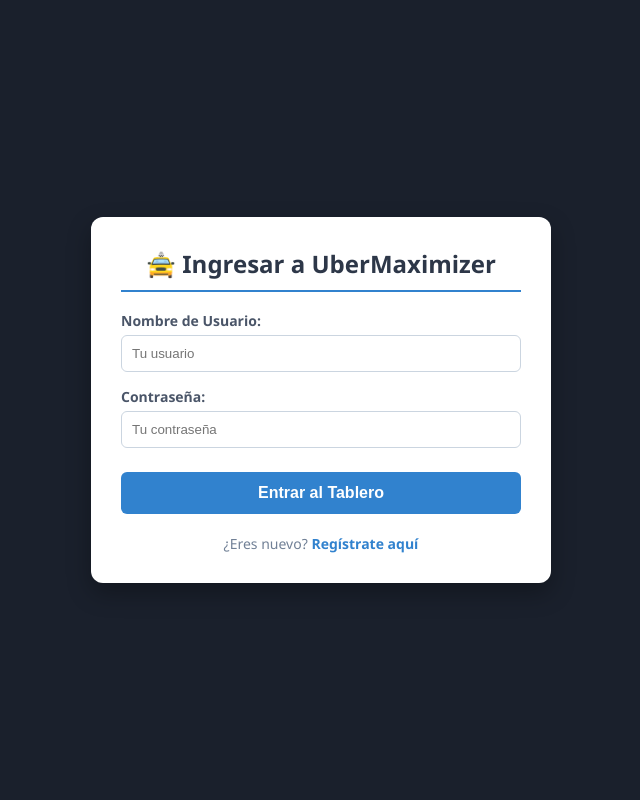
After one commit to malkavianikkaku-gif/uber-maximizer, a Django app: page /login/ in a window 1280 px wide. The commit adds this page. Shown: the whole page, without its empty margins (319-959 px from the left). Run offline with Django 5.2, Linux system fonts and the light colour scheme.

Commit message:
Feat: Sistema completo de autenticación (Login/Logout) con sesiones seguras y protección de rutas

```diff
--- a/core/views/__init__.py
+++ b/core/views/__init__.py
@@ -1,3 +1,4 @@
 from .view_dashboard import dashboard_view
 from .view_historial import historial_view
 from .view_registro import registro_view
+from .view_auth import login_view, logout_view
--- /dev/null
+++ b/core/views/view_auth.py
@@ -0,0 +1,23 @@
+from django.shortcuts import render, redirect
+from django.contrib.auth import authenticate, login, logout
+
+def login_view(request):
+    if request.method == "POST":
+        usuario_txt = request.POST.get("username")
+        contra_txt = request.POST.get("password")
+
+        # Validamos las credenciales contra PostgreSQL de forma segura
+        user = authenticate(request, username=usuario_txt, password=contra_txt)
+
+        if user is not None:
+            login(request, user)
+            return redirect("dashboard")
+        else:
+            # Si fallan los datos, recargamos con la alerta de error
+            return render(request, "login.html", {"error": True})
+
+    return render(request, "login.html")
+
+def logout_view(request):
+    logout(request)
+    return redirect("login")
--- a/templates/dashboard.html
+++ b/templates/dashboard.html
@@ -110,6 +110,10 @@
 
             <a href="{% url 'historial' %}" style="background-color: #3182ce; color: white; font-size: 13px; padding: 8px 14px; text-decoration: none; font-weight: bold; border-radius: 6px; text-align: center; height: auto; line-height: normal;">
                 🗄️ Ver Historial
+            </a>
+            <!-- Botón de Cierre de Sesión -->
+            <a href="{% url 'logout' %}" style="background-color: #e53e3e; color: white; font-size: 13px; padding: 8px 14px; text-decoration: none; font-weight: bold; border-radius: 6px; text-align: center;">
+                🚪 Cerrar Sesión
             </a>
 
             <!-- Formulario del Botón Discreto de Cierre -->
--- /dev/null
+++ b/templates/login.html
@@ -0,0 +1,44 @@
+<!DOCTYPE html>
+<html lang="es">
+<head>
+    <meta charset="UTF-8">
+    <meta name="viewport" content="width=device-width, initial-scale=1.0">
+    <title>Iniciar Sesión - UberMaximizer</title>
+    <style>
+        body { font-family: 'Segoe UI', Arial, sans-serif; background-color: #1a202c; display: flex; justify-content: center; align-items: center; min-height: 100vh; margin: 0; padding: 20px; box-sizing: border-box; }
+        .login-box { background: white; padding: 30px; border-radius: 12px; box-shadow: 0 10px 25px rgba(0,0,0,0.3); width: 100%; max-width: 400px; }
+        h2 { margin-top: 0; color: #2d3748; text-align: center; border-bottom: 2px solid #3182ce; padding-bottom: 10px; }
+        label { font-weight: 600; color: #4a5568; font-size: 14px; display: block; margin-top: 15px; }
+        input { width: 100%; padding: 10px; margin-top: 5px; border: 1px solid #cbd5e0; border-radius: 6px; box-sizing: border-box; }
+        button { width: 100%; background-color: #3182ce; color: white; border: none; padding: 12px; border-radius: 6px; font-weight: bold; font-size: 16px; cursor: pointer; margin-top: 24px; transition: background 0.2s; }
+        button:hover { background-color: #2b6cb0; }
+        .error-msg { background-color: #fed7d7; color: #742a2a; padding: 10px; border-radius: 6px; font-size: 13px; margin-top: 15px; text-align: center; font-weight: 500; }
+        .footer-link { text-align: center; margin-top: 20px; font-size: 14px; color: #718096; }
+        .footer-link a { color: #3182ce; text-decoration: none; font-weight: bold; }
+    </style>
+</head>
+<body>
+    <div class="login-box">
+        <h2>🚖 Ingresar a UberMaximizer</h2>
+
+        {% if error %}
+            <div class="error-msg">❌ Usuario o contraseña incorrectos. Intenta de nuevo.</div>
+        {% endif %}
+
+        <form method="POST">
+            {% csrf_token %}
+            <label>Nombre de Usuario:</label>
+            <input type="text" name="username" placeholder="Tu usuario" required>
+
+            <label>Contraseña:</label>
+            <input type="password" name="password" placeholder="Tu contraseña" required>
+
+            <button type="submit">Entrar al Tablero</button>
+        </form>
+
+        <div class="footer-link">
+            ¿Eres nuevo? <a href="{% url 'registro' %}">Regístrate aquí</a>
+        </div>
+    </div>
+</body>
+</html>
--- a/uber_maximizer_project/urls.py
+++ b/uber_maximizer_project/urls.py
@@ -19,10 +19,13 @@ from django.urls import path
 from core.views.view_dashboard import dashboard_view  # <-- Importamos tu nueva vista del tablero
 from core.views.view_historial import historial_view
 from core.views.view_registro import registro_view  # <-- Importamos tu nueva vista de registro
+from core.views.view_auth import login_view, logout_view  # <-- Importamos tu nueva vista de autenticación
 
 urlpatterns = [
     path('admin/', admin.site.urls),
     path('', dashboard_view, name='dashboard'),
     path('historial/', historial_view, name='historial'),
     path('registro/', registro_view, name='registro'),
+    path('login/', login_view, name='login'),  # <-- Agregamos la ruta para la vista de login
+    path('logout/', logout_view, name='logout'),  # <-- Agregamos la
 ]
```
